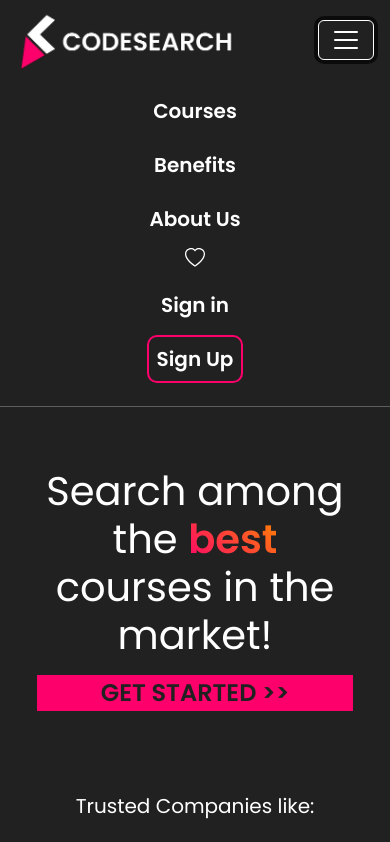
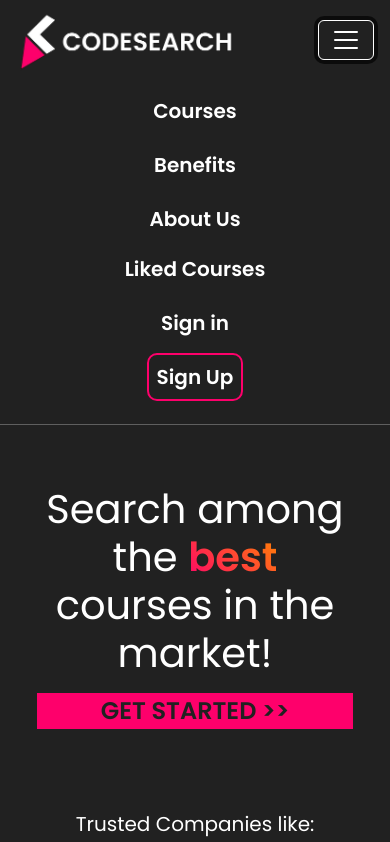
Before and after one commit to LlanoLucas/DesWebPFLlano, a website: page index.html in a window 390 px wide. Both pictures are taken after a click on the button "Toggle navigation". Shown: the top 842 px of the page. Drawn offline with nearby package versions, Linux system fonts and the light colour scheme.

Commit message:
nav terminado!

```diff
--- a/css/main.scss
+++ b/css/main.scss
@@ -132,6 +132,34 @@ nav ul li a:hover {
   position: sticky;
   z-index: 10;
 }
+.navbar-expand-lg {
+  padding-left: 1.5em;
+  padding-right: 1.5em;
+  gap: 23%;
+}
+
+.liked-courses {
+  display: flex;
+  align-items: center;
+  gap: 0.5em;
+}
+.liked-courses::before {
+  content: "Liked Courses";
+  display: inline;
+}
+
+.nav-ul {
+  margin: 0;
+  padding: 0;
+}
+.nav-ul a {
+  text-decoration: none;
+}
+
+.navbar-collapse {
+  display: flex;
+  justify-content: space-between;
+}
 
 @media (max-width: 30em) {
   .nav-ul {
@@ -146,16 +174,17 @@ nav ul li a:hover {
   }
   .navbar-collapse {
     margin: 1.5em 0 0.5em 0;
+    flex-direction: column;
+    gap: 1.25em;
+    padding-bottom: 1em;
   }
   .navbar-expand-lg {
     padding: 0.5em 1em;
     position: sticky;
     margin-top: 0;
   }
-  .bi-heart::before {
-    content: "Liked courses";
-    color: #fff;
-    position: relative;
+  .liked-courses svg {
+    display: none;
   }
 }
 footer {
@@ -650,11 +679,6 @@ main h2 {
   .compare {
     margin-top: 6em;
   }
-  .compare h4 {
-    color: #fff;
-    margin: 0;
-    padding: 0;
-  }
 }
 .compare header {
   text-align: center;
@@ -705,10 +729,6 @@ main h2 {
 .table img {
   width: 8em;
 }
-.table h4 {
-  font-size: 1.75em;
-  padding: 0 0 0.5em 5%;
-}
 .table li {
   border-bottom: 2px solid #5f5f5f;
   padding: 1em 1.5em;
@@ -735,6 +755,9 @@ main h2 {
   justify-content: space-evenly;
   align-items: center;
 }
+.compare-tables ul {
+  color: #fff;
+}
 @media (max-width: 30em) {
   .compare-tables {
     flex-direction: column;
@@ -751,6 +774,18 @@ main h2 {
   display: flex;
   justify-content: space-between;
   align-items: center;
+  margin-bottom: 1em;
+}
+@media (max-width: 30em) {
+  .table-header {
+    margin-bottom: 0.5em;
+  }
+}
+.table-header h4 {
+  color: #fff;
+  font-size: 1.75em;
+  margin: 0;
+  padding: 0;
 }
 .table-header img {
   object-fit: scale-down;
--- a/index.html
+++ b/index.html
@@ -46,7 +46,7 @@
 
         <ul class="nav-ul">
           <li>
-            <a href="#">
+            <a class="liked-courses" href="#">
               <svg
                 xmlns="http://www.w3.org/2000/svg"
                 width="16"
--- a/scss/layout/_nav.scss
+++ b/scss/layout/_nav.scss
@@ -92,6 +92,34 @@ nav {
 .navbar {
   position: sticky;
   z-index: 10;
+  &-expand-lg {
+    padding-left: 1.5em;
+    padding-right: 1.5em;
+    gap: 23%;
+  }
+}
+
+.liked-courses {
+  display: flex;
+  align-items: center;
+  gap: 0.5em;
+  &::before {
+    content: "Liked Courses";
+    display: inline;
+  }
+}
+
+.nav-ul {
+  margin: 0;
+  padding: 0;
+  a {
+    text-decoration: none;
+  }
+}
+
+.navbar-collapse {
+  display: flex;
+  justify-content: space-between;
 }
 
 @include u.breakpoint(sm) {
@@ -109,6 +137,9 @@ nav {
   .navbar {
     &-collapse {
       margin: 1.5em 0 0.5em 0;
+      flex-direction: column;
+      gap: 1.25em;
+      padding-bottom: 1em;
     }
     &-expand-lg {
       padding: 0.5em 1em;
@@ -116,9 +147,8 @@ nav {
       margin-top: 0;
     }
   }
-  .bi-heart::before {
-    content: "Liked courses";
-    color: u.$text-clr;
-    position: relative;
+
+  .liked-courses svg {
+    display: none;
   }
 }
--- a/scss/pages/_land.scss
+++ b/scss/pages/_land.scss
@@ -253,11 +253,6 @@ main h2 {
   margin-top: 8em;
   @include u.breakpoint(sm) {
     margin-top: 6em;
-    h4 {
-      color: #fff;
-      margin: 0;
-      padding: 0;
-    }
   }
   header {
     text-align: center;
@@ -302,10 +297,6 @@ main h2 {
   img {
     width: 8em;
   }
-  h4 {
-    font-size: 1.75em;
-    padding: 0 0 0.5em 5%;
-  }
   li {
     border-bottom: 2px solid #5f5f5f;
     padding: 1em 1.5em;
@@ -330,6 +321,9 @@ main h2 {
   display: flex;
   justify-content: space-evenly;
   align-items: center;
+  ul {
+    color: u.$text-clr;
+  }
   @include u.breakpoint(sm) {
     flex-direction: column;
     width: 100%;
@@ -345,6 +339,16 @@ main h2 {
   display: flex;
   justify-content: space-between;
   align-items: center;
+  margin-bottom: 1em;
+  @include u.breakpoint(sm) {
+    margin-bottom: 0.5em;
+  }
+  h4 {
+    color: u.$text-clr;
+    font-size: 1.75em;
+    margin: 0;
+    padding: 0;
+  }
   img {
     object-fit: scale-down;
   }
```
Also changed, not shown: pages/about.html (+1 -1 lines), pages/benefits.html (+1 -1 lines), pages/courses.html (+1 -1 lines), css/main.css, 2 other files.
